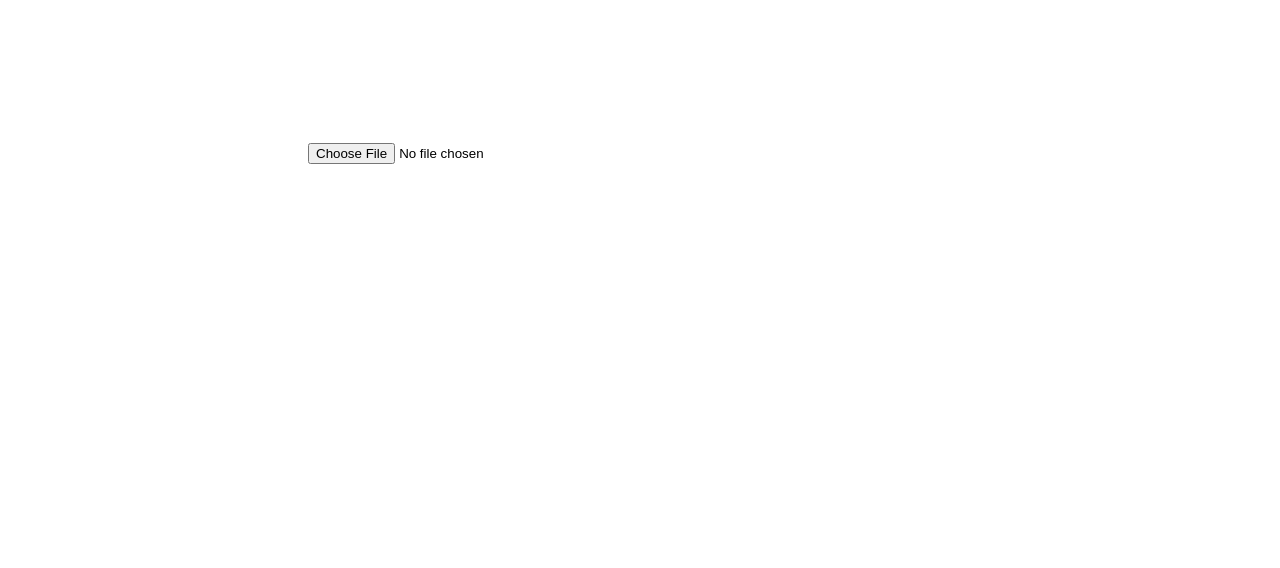
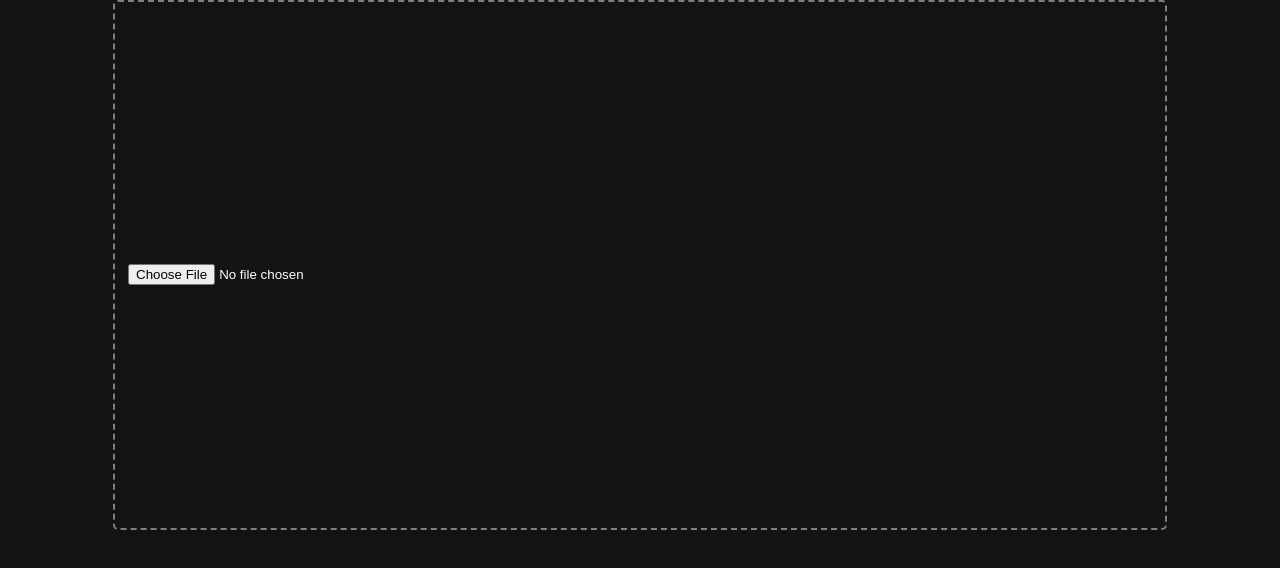
Before and after one commit to victoriousj/javascript-swatch-finder, a React (Create React App) app: page / in a window 1280 px wide. Shown: the top 568 px of the page. Built offline with nearby package versions, Linux system fonts and the light colour scheme.

Commit message:
added quite a bit. we now have a delta function to measure distance between colors (not used yet) and a grid to display the colors found

```diff
--- a/src/App.css
+++ b/src/App.css
@@ -1,35 +1,56 @@
-.container {
-  padding: 8px;
+body {
   width: 100%;
+  height: 100%;
   box-sizing: border-box;
-  overflow-x: hidden;
+  background-color: #121314;
+  color: white;
 }
 
-.form {
-  position: relative;
-  width: 100%;
-  height: 100%;
+.container {
+  width: 80%;
+  height: 80%;
+  border: 2px dashed gray;
+  border-radius: 5px;
+  margin: 0 auto;
+  display: flex;
+  justify-content: center;
+  justify-content: space-between;
+  align-items: center;
+  padding: 1%;
 }
 
-.form input,
-button {
-  margin-bottom: 15px;
+.results {
+  height: 500px;
+  display: flex;
+  flex-direction: column;
+  flex-wrap: wrap;
+  margin: auto;
 }
 
-.form button {
-  padding: 8px 17px;
-  border: 0;
-  color: #fff;
-  background: #265265;
-  cursor: pointer;
-}
-
-.form button:hover {
-  background: #1e3d4b;
+input,
+button {
+  display: block;
+  margin: 10px auto;
 }
 
 canvas {
-  image-rendering: pixelated;
+  display: none;
+}
+
+/* canvas:hover {
+  display: none;
+} */
+
+img {
+  max-width: 500px;
   margin: 0 auto;
-  max-width: 500px;
 }
+
+.color-block {
+  display: inline-block;
+  flex: 1 0 21%;
+  height: 80px;
+  width: 80px;
+  color: white;
+  margin: auto;
+}
--- a/src/App.js
+++ b/src/App.js
@@ -1,17 +1,19 @@
 import React from "react";
 import "./App.css";
 
-class App extends React.Component {
-  constructor() {
-    super();
-    this.canvasRef = React.createRef();
-  }
+import Color from "./Color";
 
-  onChange = e => {
+const App = () => {
+  const [uImage, setUImage] = React.useState("");
+  const [colors, setColors] = React.useState([]);
+  const canvasRef = React.createRef();
+
+  const onChange = e => {
     if (!e.target.files.length) return;
 
     var imgSrc = URL.createObjectURL(e.target.files[0]);
-    var canvas = this.canvasRef.current;
+    setUImage(imgSrc);
+    var canvas = canvasRef.current;
     var ctx = canvas.getContext("2d");
     var img = new Image();
 
@@ -22,32 +24,61 @@ class App extends React.Component {
     }
 
     function pixelate() {
-      canvas.height = img.height;
-      canvas.width = img.width;
+      var size = 4;
 
-      var widthSize = 4 / img.width;
-      var heightSize = 4 / img.height;
+      var height = (canvas.height = img.height);
+      var width = (canvas.width = img.width);
 
-      var w = canvas.width * widthSize;
-      var h = canvas.height * heightSize;
+      var widthSize = size / width;
+      var heightSize = size / height;
+
+      var w = width * widthSize;
+      var h = height * heightSize;
 
       ctx.drawImage(img, 0, 0, w, h);
-
       ctx.mozImageSmoothingEnabled = false;
       ctx.imageSmoothingEnabled = false;
-      ctx.drawImage(canvas, 0, 0, w, h, 0, 0, canvas.width, canvas.height);
+      ctx.drawImage(canvas, 0, 0, w, h, 0, 0, width, height);
+
+      let colorArr = [];
+      for (let i = 0; i < size; i++) {
+        for (let j = 0; j < size; j++) {
+          var c = ctx.getImageData(
+            (width / size) * i + width / (size * 2),
+            (height / size) * j + height / (size * 2),
+            1,
+            1
+          ).data;
+
+          var color = {
+            r: c[0],
+            g: c[1],
+            b: c[2]
+          };
+
+          colorArr.push(color);
+        }
+      }
+
+      setColors(
+        colorArr.map(x => (
+          <Color key={`${x.r}${x.g}${x.b}`} r={x.r} g={x.g} b={x.b} />
+        ))
+      );
     }
     draw();
   };
 
-  render() {
-    return (
-      <div className="container">
-        <canvas ref={this.canvasRef}></canvas>
-        <input type="file" name="file-input" onChange={this.onChange} />
+  return (
+    <div className="container">
+      <div className="photo-contianer">
+        <canvas ref={canvasRef}></canvas>
+        <img src={uImage} alt="" />
+        <input type="file" name="file-input" onChange={onChange} />
       </div>
-    );
-  }
-}
+      <div className="results">{colors}</div>
+    </div>
+  );
+};
 
 export default App;
--- /dev/null
+++ b/src/Color.js
@@ -0,0 +1,31 @@
+import React from "react";
+
+const Color = ({ r, g, b }) => {
+  const rgb = `rgb(${r},${g},${b})`;
+  const colorStyle = {
+    backgroundColor: rgb
+  };
+
+  var rgbToHex = function(rgb) {
+    var hex = Number(rgb).toString(16);
+    if (hex.length < 2) {
+      hex = "0" + hex;
+    }
+    return hex;
+  };
+
+  var fullColorHex = function(r, g, b) {
+    var red = rgbToHex(r);
+    var green = rgbToHex(g);
+    var blue = rgbToHex(b);
+    return red + green + blue;
+  };
+
+  return (
+    <div className="color-block" style={colorStyle}>
+      {fullColorHex(r, g, b)}
+    </div>
+  );
+};
+
+export default Color;
```
Also changed, not shown: src/helpers.js (added, +20 -0 lines).
